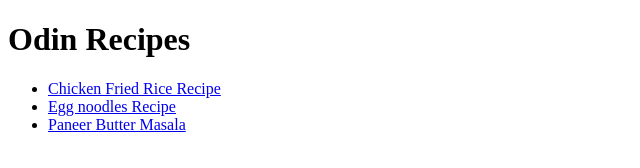
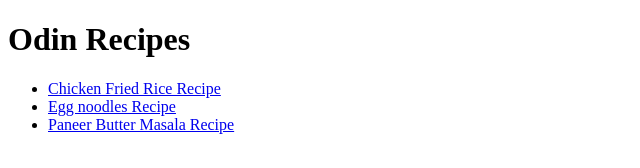
Before and after one commit to mahesha867/odin-recipes, a plain HTML site: page index.html in a window 1280 px wide. Shown: the full height of the page, 0-640 px from the left. Drawn offline with Linux system fonts and the light colour scheme.

Commit message:
edited correction
added 'recipe' word to third anchor recipe

```diff
--- a/index.html
+++ b/index.html
@@ -10,7 +10,7 @@
     <ul>
         <li> <a href="./recipes/chickenfriedrice.html">Chicken Fried Rice Recipe </a> </li>
         <li> <a href="./recipes/eggnoodles.html">Egg noodles Recipe </a> </li>
-        <li> <a href="./recipes/paneerbuttermasala.html">Paneer Butter Masala</a></li>
+        <li> <a href="./recipes/paneerbuttermasala.html">Paneer Butter Masala Recipe</a></li>
     </ul>
 
 </body>
```
